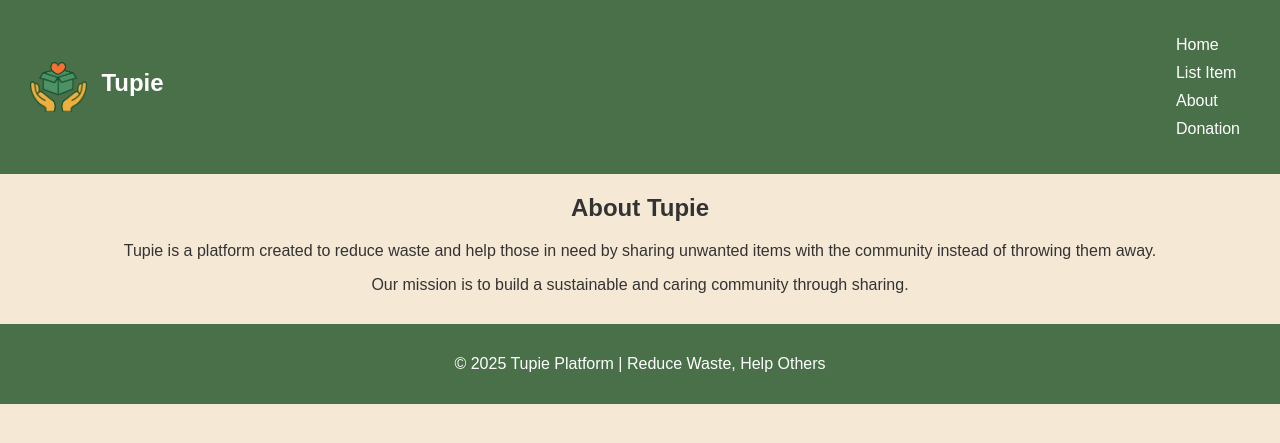
After one commit to msomea/tupie, a Django app: page /about in a window 1280 px wide. The commit adds this page. Shown: the top 443 px of the page. Run offline with Django 5.2, Linux system fonts and the light colour scheme.

Commit message:
Refactored navbar into reusable navbar.html and included in all templates

```diff
--- /dev/null
+++ b/tupie_app/templates/tupie_app/about.html
@@ -0,0 +1,21 @@
+{% load static %}
+<!DOCTYPE html>
+<html lang="en">
+<head>
+    <meta charset="UTF-8">
+    <meta name="viewport" content="width=device-width, initial-scale=1.0">
+    <title>About - Tupie</title>
+    <link rel="stylesheet" href="{% static 'tupie_app/css/style.css' %}">
+</head>
+<body>
+    {% include 'tupie_app/navbar.html' %}
+
+    <section class="page-section">
+        <h1>About Tupie</h1>
+        <p>Tupie is a platform created to reduce waste and help those in need by sharing unwanted items with the community instead of throwing them away.</p>
+        <p>Our mission is to build a sustainable and caring community through sharing.</p>
+    </section>
+
+    {% include 'tupie_app/footer.html' %}
+</body>
+</html>
--- /dev/null
+++ b/tupie_app/templates/tupie_app/footer.html
@@ -0,0 +1,4 @@
+{% load static %}
+<footer>
+    <p>&copy; 2025 Tupie Platform | Reduce Waste, Help Others</p>
+</footer>
--- /dev/null
+++ b/tupie_app/templates/tupie_app/navbar.html
@@ -0,0 +1,13 @@
+{% load static %}
+<nav class="navbar">
+    <div class="logo">
+        <img src="{% static 'tupie_app/media/images/tupie_logo_icon.png' %}" alt="Tupie Logo">
+        <span class="logo-text">Tupie</span>
+    </div>
+    <ul>
+        <li><a href="{% url 'home' %}">Home</a></li>
+        <li><a href="{% url 'list_item' %}">List Item</a></li>
+        <li><a href="{% url 'about' %}">About</a></li>
+        <li><a href="{% url 'donation' %}">Donation</a></li>
+    </ul>
+</nav>
--- a/tupie_app/urls.py
+++ b/tupie_app/urls.py
@@ -2,5 +2,8 @@ from django.urls import path
 from . import views
 
 urlpatterns = [
-    path('', views.home, name='home')
+    path('', views.home, name='home'),
+    path('list-item', views.list_item, name='list_item'),
+    path('about', views.about, name='about'),
+    path('donation', views.donation, name='donation'),
 ]
--- a/tupie_app/views.py
+++ b/tupie_app/views.py
@@ -4,3 +4,12 @@ from django.http import HttpResponse
 # Create your views here.
 def home(request):
     return render(request, 'tupie_app/home.html')
+
+def list_item(request):
+    return render(request, 'tupie_app/list_item.html')
+
+def about(request):
+    return render(request, 'tupie_app/about.html')
+
+def donation(request):
+    return render(request, 'tupie_app/donation.html')
```
Also changed, not shown: tupie_app/templates/tupie_app/donation.html (added, +21 -0 lines), tupie_app/templates/tupie_app/home.html (+4 -16 lines), tupie_app/templates/tupie_app/list_item.html (added, +21 -0 lines), tupie_app/templates/tupie_app/base.html (added).
